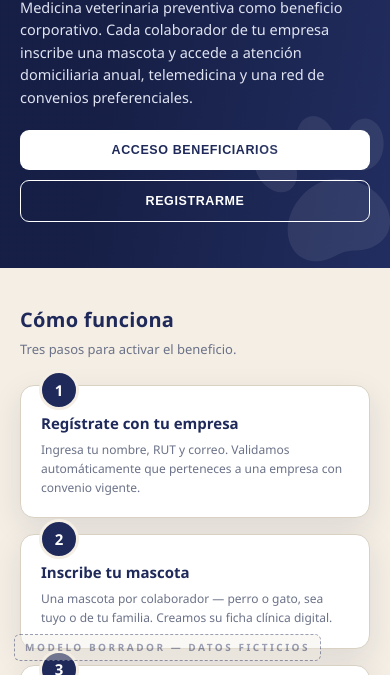
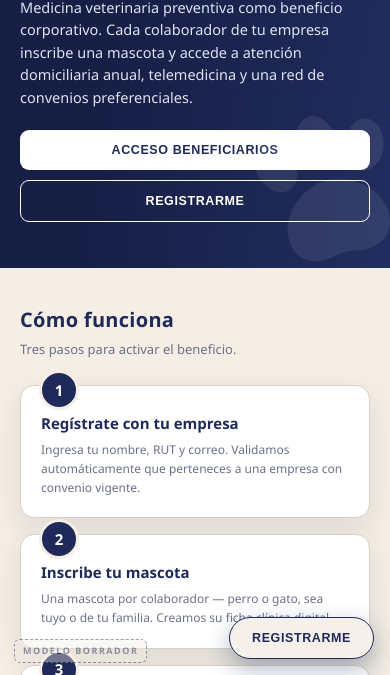
Before and after one commit to GestionProyectosTecnologicos/petcare-modelo, a plain HTML site: page index.html in a window 390 px wide. Shown: the part 169-844 px from the top of the page. Drawn offline with Linux system fonts and the light colour scheme.

Commit message:
Agregar CTA flotante "Registrarme" fijo en mobile (landing)
Co-Authored-By: Claude Opus 4.8 <noreply@anthropic.com>

```diff
--- a/index.html
+++ b/index.html
@@ -175,6 +175,23 @@
   /* ============ CTA DEL HERO ============ */
   .hero-cta{display:flex;gap:10px;flex-wrap:wrap;align-items:center}
 
+  /* ============ CTA FLOTANTE (burbuja) ============ */
+  /* Vive dentro de #v-landing: solo se muestra cuando el landing está activo.
+     display:none base -> oculto en desktop; la media query mobile lo activa. */
+  .fab-cta{
+    display:none;position:fixed;z-index:55;right:16px;
+    bottom:calc(16px + env(safe-area-inset-bottom));
+    align-items:center;gap:8px;
+    background:#F5F0E9;color:var(--navy);
+    border:1.5px solid var(--navy);border-radius:999px;
+    padding:13px 22px;font-size:12.5px;font-weight:700;
+    letter-spacing:.6px;text-transform:uppercase;cursor:pointer;
+    box-shadow:0 10px 26px rgba(17,34,80,.32);
+    transition:transform .12s,box-shadow .12s,background .12s;
+  }
+  .fab-cta:hover{background:#fff;box-shadow:0 12px 30px rgba(17,34,80,.4)}
+  .fab-cta:active{transform:translateY(1px)}
+
   /* ============ MENÚ HAMBURGUESA ============ */
   .navtoggle{display:none;align-items:center;justify-content:center;width:42px;height:42px;flex:0 0 auto;background:transparent;border:1px solid rgba(255,255,255,.35);border-radius:10px;cursor:pointer;transition:.15s}
   .navtoggle:hover{background:rgba(255,255,255,.12)}
@@ -211,6 +228,15 @@
 
     .foot-in{flex-direction:column;align-items:flex-start;gap:12px}
     .foot-in>div:last-child{text-align:left !important}
+
+    /* CTA flotante visible + espacio para que no tape el footer */
+    .fab-cta{display:inline-flex}
+    footer{padding-bottom:calc(94px + env(safe-area-inset-bottom))}
+    /* watermark: más chico y a la izquierda para no chocar con el fab */
+    .wm{font-size:9px;letter-spacing:1.5px;padding:4px 8px;bottom:calc(12px + env(safe-area-inset-bottom))}
+    .wm-x{display:none}
+    /* toast por encima del fab */
+    #toast{left:16px;right:16px;max-width:none;bottom:calc(84px + env(safe-area-inset-bottom))}
   }
 
   /* ============ PISO DE ACCESIBILIDAD ============ */
@@ -350,6 +376,9 @@
       <div style="text-align:right">Prototipo demostrativo — datos ficticios de referencia.<br>Estructura, textos y marca sujetos a revisión.</div>
     </div>
   </footer>
+
+  <!-- CTA flotante (burbuja) — solo mobile, misma acción que el "Registrarme" del hero -->
+  <button class="fab-cta" onclick="document.getElementById('registro').scrollIntoView()">Registrarme</button>
 </section>
 
 <!-- ================= VISTA: PORTAL BENEFICIARIO ================= -->
@@ -813,7 +842,7 @@
   </div>
 </section>
 
-<div class="wm">MODELO BORRADOR — DATOS FICTICIOS</div>
+<div class="wm">MODELO BORRADOR<span class="wm-x"> — DATOS FICTICIOS</span></div>
 <div id="toast"></div>
 
 <script>
```
